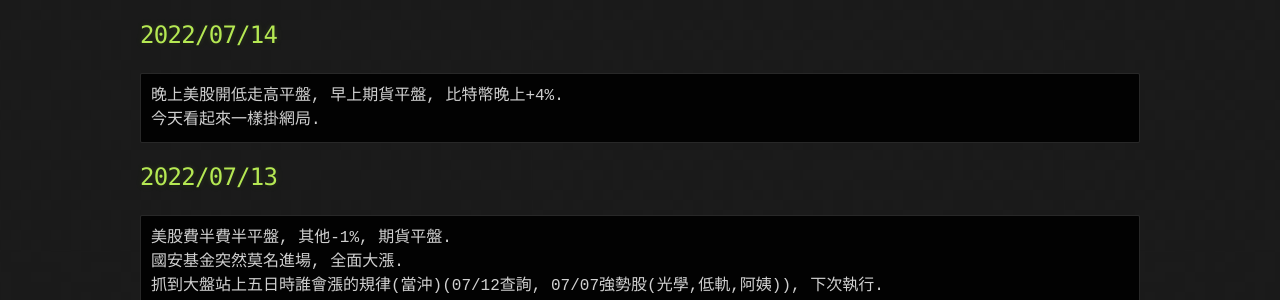
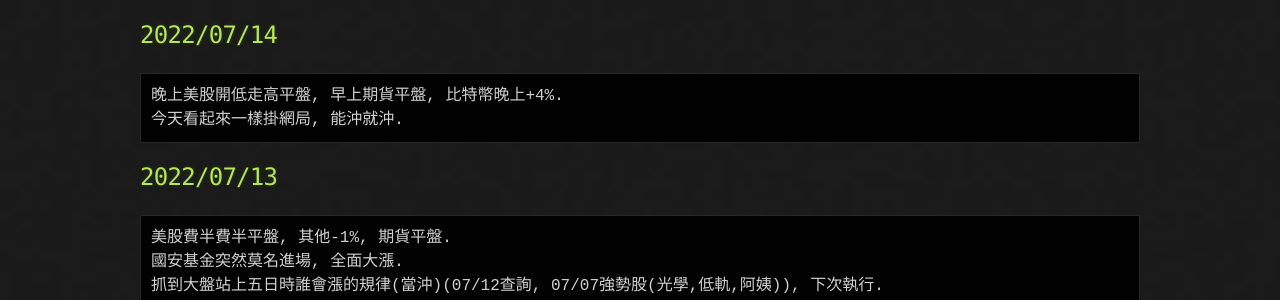
Before and after one commit to lepg5487/Stock_God, a Jekyll site: the page built from index.md, in a window 1280 px wide and 900 px high. Shown: the part 281-581 px from the top of the window. Built offline with Jekyll 4.4.1, drawn with Linux system fonts in a browser that asks for light colours; our own code applies the rules of GitHub Pages for plain Markdown files.

Commit message:
Update index.md

````diff
--- a/index.md
+++ b/index.md
@@ -6,7 +6,7 @@ layout: testlayouts
 ## 2022/07/14
 ```
 晚上美股開低走高平盤, 早上期貨平盤, 比特幣晚上+4%.
-今天看起來一樣掛網局.
+今天看起來一樣掛網局, 能沖就沖.
 ```
 
 ## 2022/07/13
````
